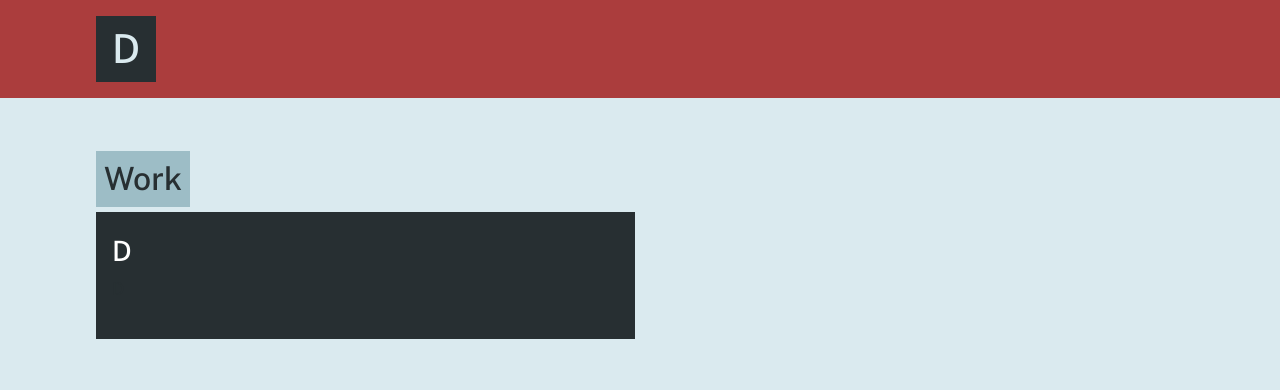
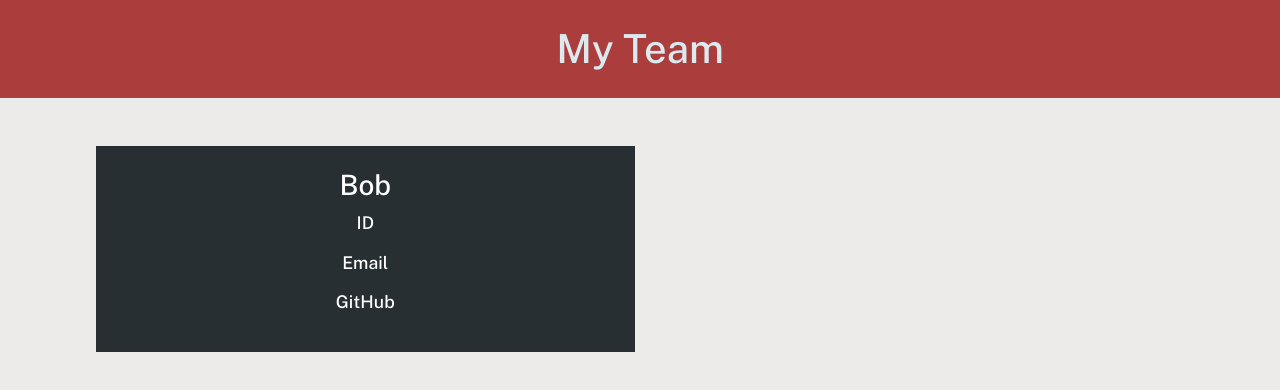
Before and after one commit to cphill11/team-profile-generator, a website: page src/newHTML.html in a window 1280 px wide. Drawn offline with nearby package versions, Linux system fonts and the light colour scheme.

Commit message:
employee placeholder item attempt

```diff
--- a/src/newHTML.html
+++ b/src/newHTML.html
@@ -14,8 +14,8 @@
 
     <body>
       <header>
-        <div class="container flex-row justify-space-between align-center py-3">
-          <h1 class="page-title text-secondary bg-dark py-2 px-3">D</h1>
+        <div class="container flex-row justify-space-around align-center py-3">
+          <h1 class="page-title text-secondary py-2 px-3">My Team</h1>
         </div>
       </header>
 
@@ -23,14 +23,17 @@
 
 
       <section class="my-3" id="employee">
-        <h2 class="text-dark bg-primary p-2 display-inline-block">Work</h2>
+
         <div class="flex-row justify-space-between">
 
+            <div class="col-12 col-md-6 mb-2 bg-dark text-light p-3 flex-column">
+              <h3 class="employee-item-title text-light">Bob</h3>
+              <h4 class="employee-identifiers text-light">
 
-            <div class="col-12 col-md-6 mb-2 bg-dark text-light p-3 flex-column">
-              <h3 class="employee-item-title text-light">D</h3>
-              <h5 class="employee-languages">
-              <p>D</p>
+              <p>ID</p>
+              <p>Email</p>
+              <p>GitHub</p>
+              </h4>
             </div>
 
         </div>
--- a/src/page-template.js
+++ b/src/page-template.js
@@ -16,7 +16,7 @@ const generateAbout = aboutText => {
   const generateProjects = projectsArr => {
     return `
       <section class="my-3" id="employee">
-        <h2 class="text-dark bg-primary p-2 display-inline-block">Work</h2>
+
         <div class="flex-row justify-space-between">
         ${projectsArr
           .filter(({ feature }) => feature)
@@ -71,8 +71,8 @@ module.exports = templateData => {
     <body>
 
       <header>
-        <div class="container flex-row justify-space-between align-center py-3">
-          <h1 class="page-title text-secondary bg-dark py-2 px-3">${header.name}</h1>
+        <div class="container flex-row justify-space-around align-center py-3">
+          <h1 class="page-title text-secondary py-2 px-3">${header.name}</h1>
 
         </div>
       </header>
--- a/src/style.css
+++ b/src/style.css
@@ -17,7 +17,7 @@
   }
 
   body {
-    background-color: var(--secondary);
+    background-color: rgb(237, 234, 234);
     margin: 0;
     padding: 0;
     font-family: 'Public Sans', sans-serif;
@@ -49,10 +49,12 @@
 
   h3 {
     font-size: 1.75rem;
+    text-align: center;
   }
 
   h4 {
     font-size: 1.5rem;
+    text-align: center;
   }
 
   h5 {
@@ -78,15 +80,12 @@
     top: 0;
   }
 
-
   .page-title {
     text-align: center;
     width: 100%;
     margin: 0;
     font-size: 2.5rem;
   }
-
-
 
   .btn {
     font-size: 1.3rem;
```
